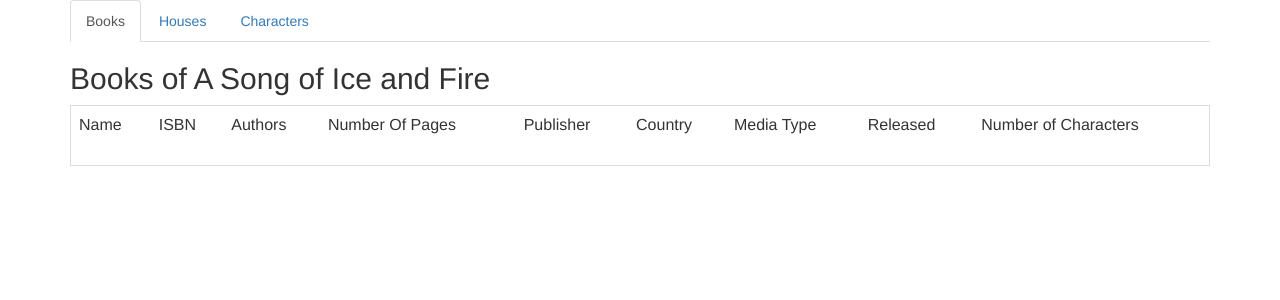
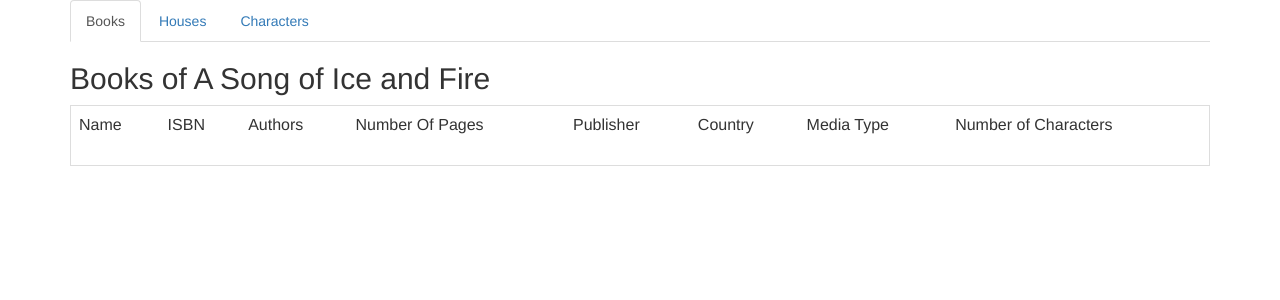
Before and after one commit to AndersonC96/Game-Of-Thrones_PHP, a PHP site: page / in a window 1280 px wide. Shown: the top 300 px of the page. Run offline with PHP 8.4, Linux system fonts and the light colour scheme; data that the repository does not hold is empty.

Commit message:
Update index.php

```diff
--- a/index.php
+++ b/index.php
@@ -41,7 +41,7 @@
                         <td>Publisher</td>
                         <td>Country</td>
                         <td>Media Type</td>
-                        <td>Released</td>
+                        <!--<td>Released</td>-->
                         <td>Number of Characters</td>
                     </thead>
                     <?php
@@ -56,7 +56,7 @@
                             echo "<td>".$obj["publisher"]."</td>";
                             echo "<td>".$obj["country"]."</td>";
                             echo "<td>".$obj["mediaType"]."</td>";
-                            echo "<td>".$obj["released"]."</td>";
+                            //echo "<td>".$obj["released"]."</td>";
                             echo "<td>".count($obj["characters"])."</td>";
                             echo "</tr>";
                         }
```
